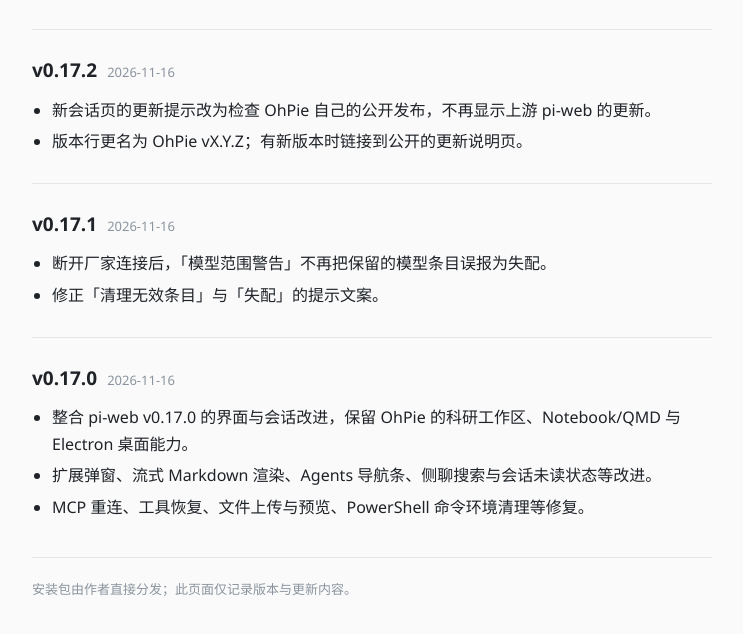
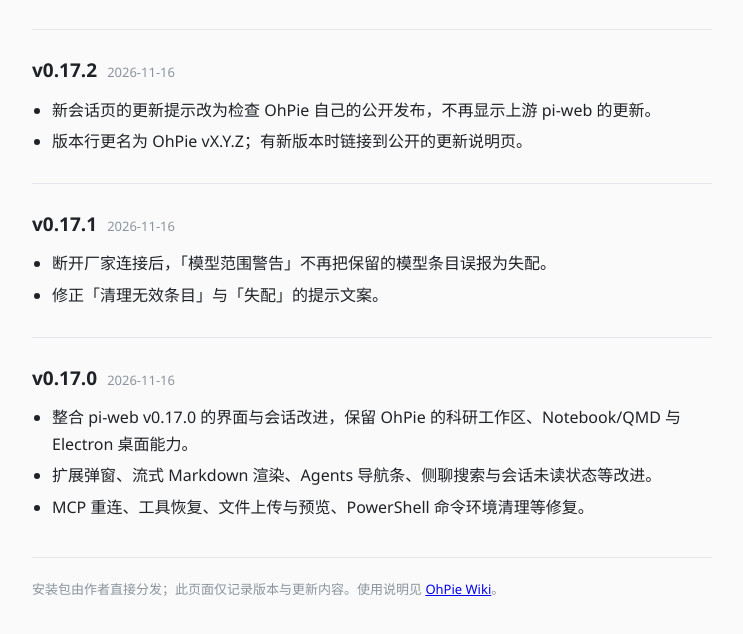
Before and after one commit to portos-wang/portos-wang.github.io, a plain HTML site: page ohpie/index.html in a window 1280 px wide. Shown: the part 126-760 px from the top of the page, without its empty margins (268-1011 px from the left). Drawn offline with Linux system fonts and the light colour scheme.

Commit message:
docs(ohpie): fix wiki home title, link wiki from update notes

```diff
--- a/ohpie/index.html
+++ b/ohpie/index.html
@@ -33,7 +33,7 @@
     <p class="latest" id="latest"></p>
     <noscript>此页面需要启用 JavaScript 读取版本清单。</noscript>
     <div id="releases"></div>
-    <p class="hint">安装包由作者直接分发；此页面仅记录版本与更新内容。</p>
+    <p class="hint">安装包由作者直接分发；此页面仅记录版本与更新内容。使用说明见 <a href="./wiki/zh/index.html">OhPie Wiki</a>。</p>
   </main>
   <script>
     "use strict";
```
Also changed, not shown: ohpie/wiki/en/index.html (+1 -1 lines), ohpie/wiki/zh/index.html (+1 -1 lines).
